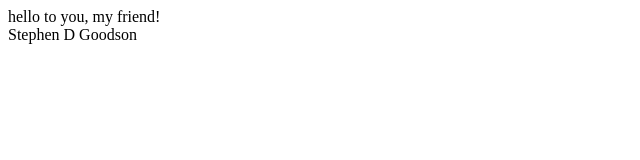
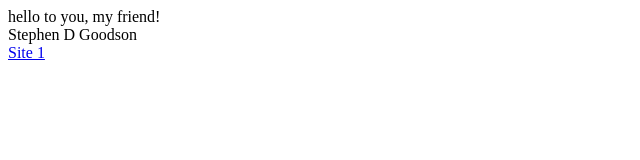
Before and after one commit to stephen-d-goodson/stephen-d-goodson.github.io, a plain HTML site: page index.html in a window 1280 px wide. Shown: the full height of the page, 0-640 px from the left. Drawn offline with Linux system fonts and the light colour scheme.

Commit message:
Update index.html

```diff
--- a/index.html
+++ b/index.html
@@ -8,7 +8,7 @@
 
 <body>
     <div>Stephen D Goodson</div>
-    <div><a href="https://stephen-d-goodson.github.io/site-1/"></a></div>
+    <div><a href="https://stephen-d-goodson.github.io/site-1/">Site 1</a></div>
 </body>
 
 </html>
```
